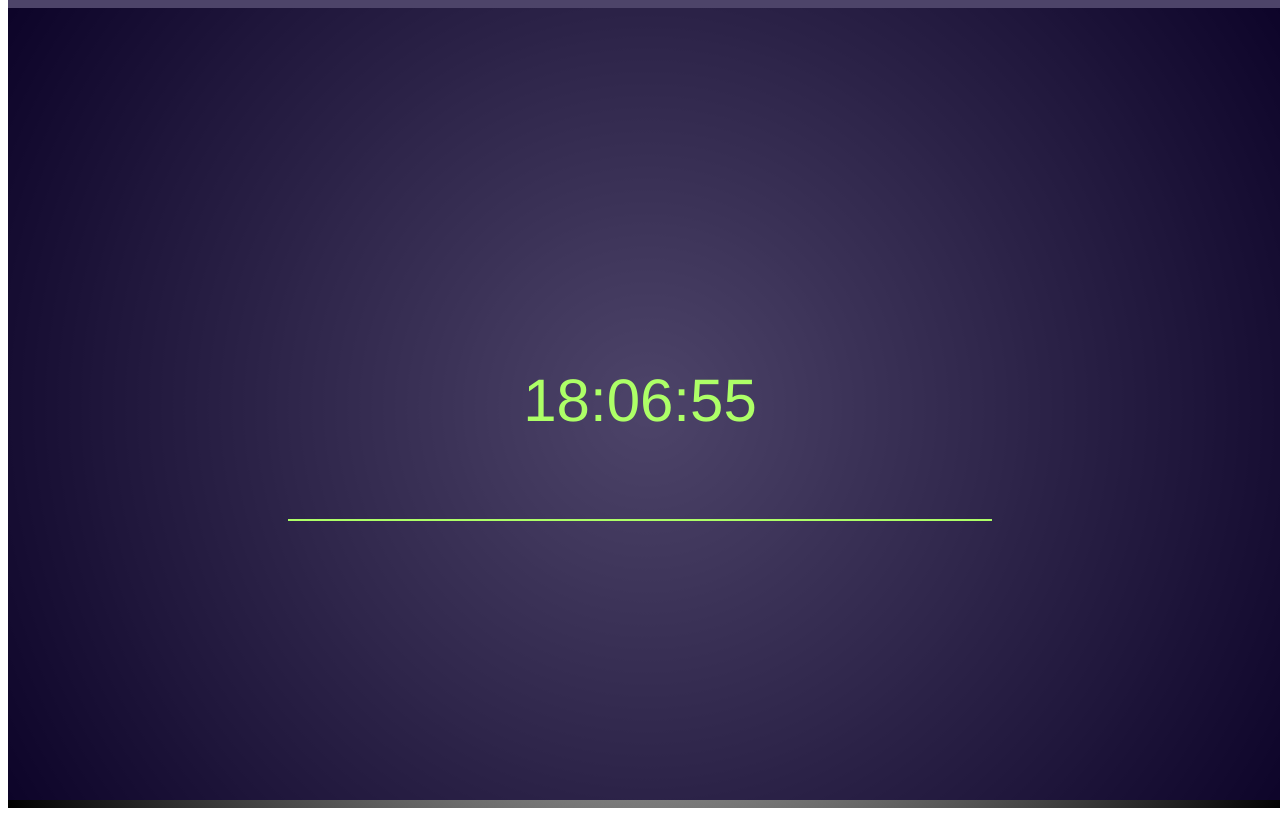
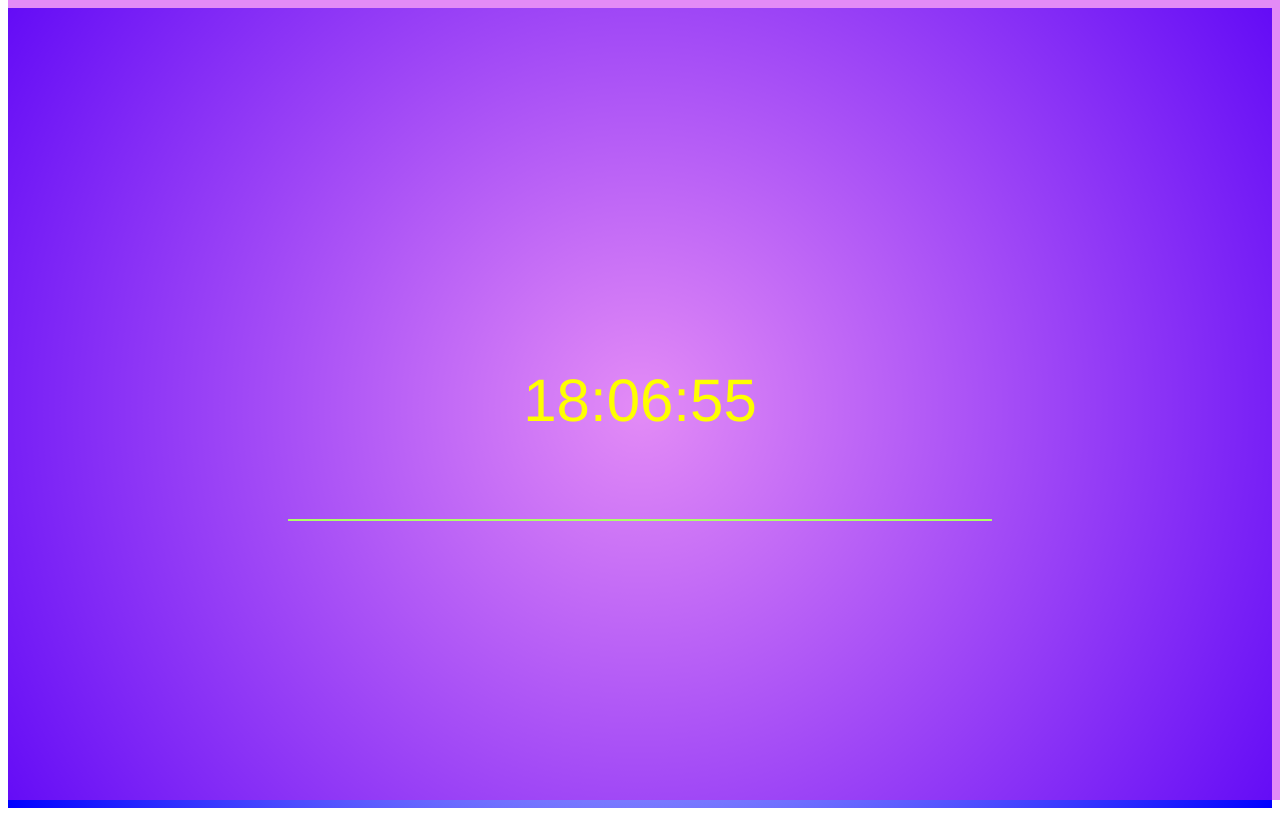
Before and after one commit to floresnathaniel83/Color-Clock, a plain HTML site: page index.html in a window 1280 px wide. Drawn offline with Linux system fonts and the light colour scheme.

Commit message:
fix dramatic color change

```diff
--- a/js/script.js
+++ b/js/script.js
@@ -2,6 +2,7 @@
 var hexaDecimalNode = document.querySelector("#hexadecimal-clock")
 var timeNode = document.querySelector("#regular-clock")
 var overLayNode = document.querySelector("#overlay")
+var backgroundNode = document.querySelector("#background")
 var barNode = document.querySelector("#bar")
 
 var time = function() {
@@ -31,6 +32,10 @@ var time = function() {
 
 	var hexClock = function (number) {
 		var newHex = number.toString(16)
+		if(newHex.length < 2) {
+			newHex = '0' + newHex
+
+		}
 		return newHex
 
 	}
@@ -39,19 +44,22 @@ var time = function() {
 	var hexMins = hexClock(mins)
 	var hexSecs = hexClock(secs)
 
+
 	hexaDecimalNode.textContent = hexHrs + ":" + hexMins + ":" + hexSecs
 
 	// update background
 
-var changeBackgroundColor = function (hours, minutes, seconds) {
+	var changeBackgroundColor = function (hrs, mins, secs) {
 
-	var updatedHexColor = "#" + hours + minutes + seconds
+		var color1 = (Math.floor(hrs/23 * 255)).toString(16)
+		var color2 = (Math.floor(mins/59 * 255)).toString(16)
+		var color3 = (Math.floor(secs/59 * 255)).toString(16)
 
-	overLayNode.style.background = updatedHexColor
+		overLayNode.style.background = "#" + color1 + color2 + color3
 
 	}
 
-	changeBackgroundColor(hexHrs, hexMins, hexSecs)
+	changeBackgroundColor(hrs, mins, secs)
 
 	// update expanding bar
 
@@ -61,31 +69,3 @@ var changeBackgroundColor = function (hours, minutes, seconds) {
 }
 
 setInterval(time, 1000)
-
-
-
-
-
-// body = document.querySelector('body') >>>>>> how you can test <<<<<<
-//var style = window.getComputedStyle(body, null)
-//console.log(style.background)
-
-
-
-//Color Change
-
-// var backgroundNode = document.querySelector("body")
-
-
-// var backgroundColorChange = function () {
-
-
-// 	backgroundNode.style.backgroundImage = "rgba(101,66,138)" //put into its own background container div
-// 	console.log(style.backgroundImage)
-
-// }
-
-// setInterval(backgroundColorChange, 1000)
-
-
-//hover
--- a/styles/style.css
+++ b/styles/style.css
@@ -4,7 +4,7 @@
     left: 50%;
     top: 50%;
     transform: translate(-50%, -50%);
-    color: #ADFF67;
+    color: #FFFF00;
     font-family: "Helvetica Neue", Helvetica, Arial, "Lucida Grande", sans-serif;
     font-size: 60px;
 
@@ -33,17 +33,18 @@
 #overlay {
 	position: fixed;
 	height: 100vh;
-	width:100vw;
+	width: 100%;
 	margin: 0;
-	opacity: .75;
+	opacity: .5;
 	top: 0;
+
 }
 
 #background {
 	position: relative;
-	background-image: radial-gradient(circle,#fff,#000);
+	background-image: radial-gradient(circle,#fff,#00f);
 	height: 100vh;
-	width: 100vw;
+	width: 100%;
 	margin: 0;
 	top: 0;
 
```
